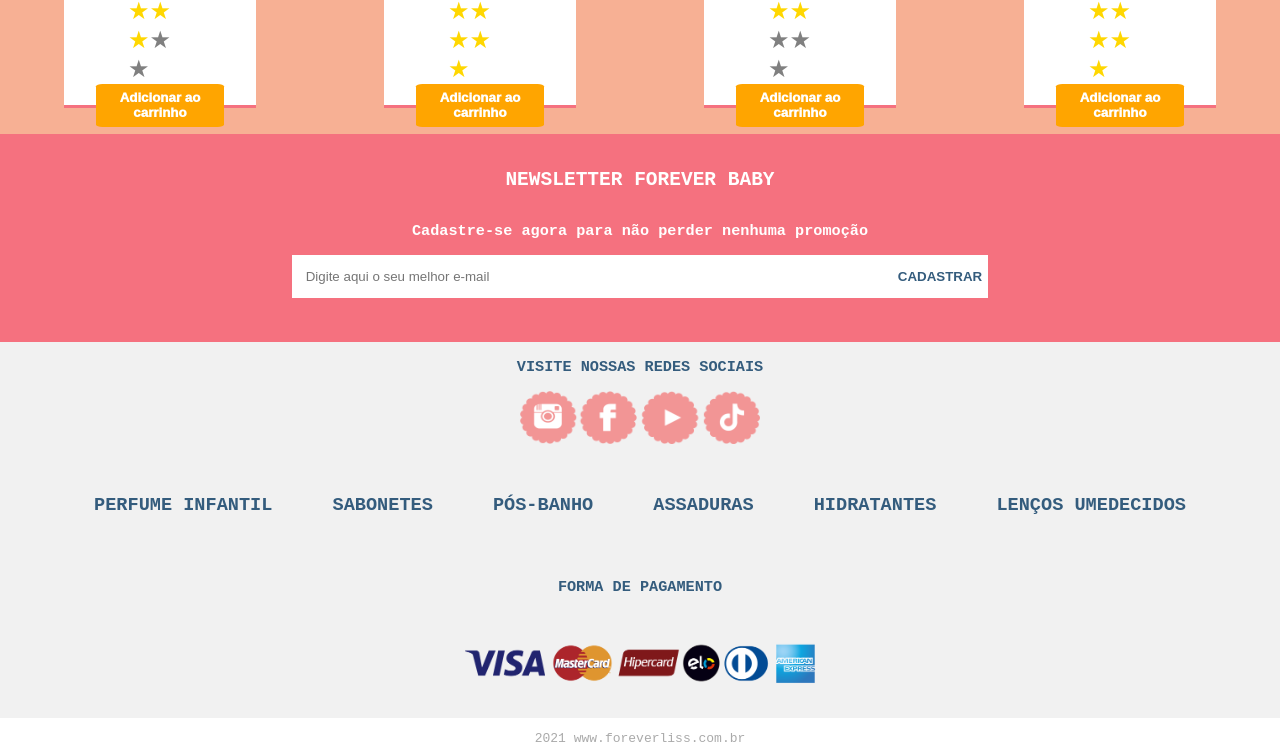
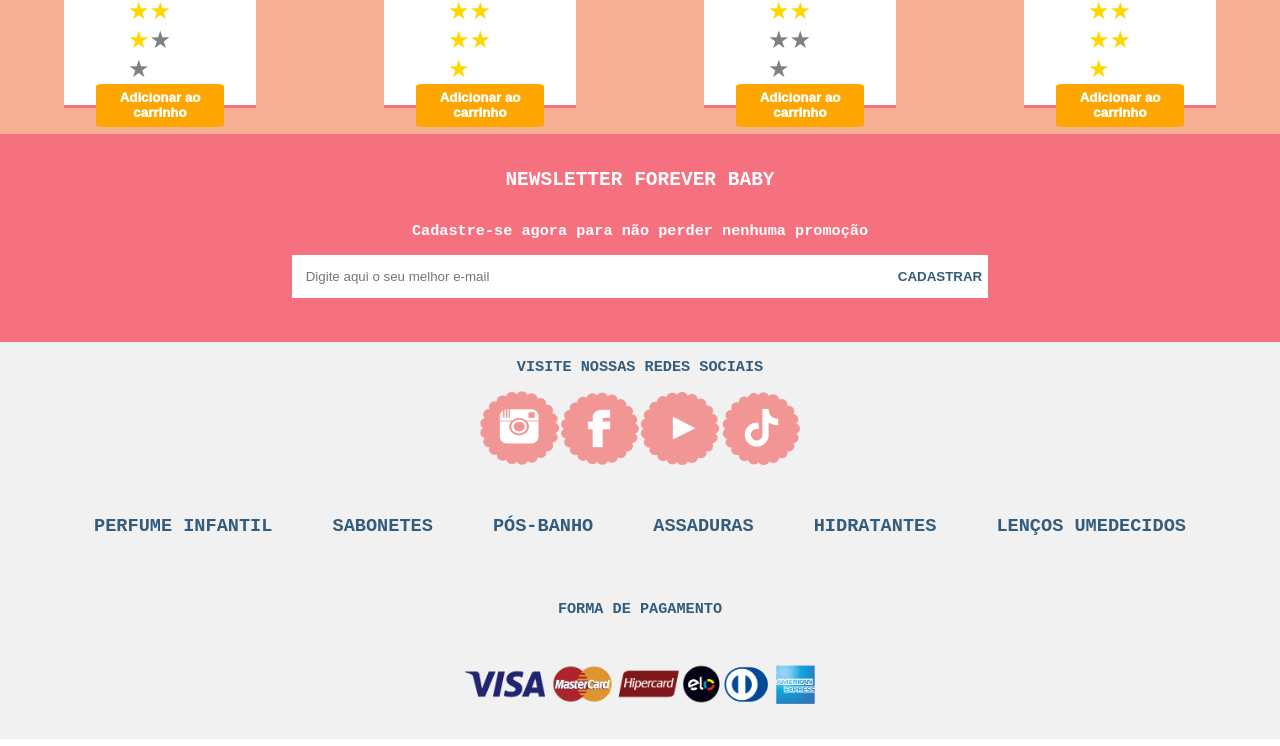
Before and after one commit to matheustkaczyk/desafio-tecnico-foreverliss, a React (Create React App) app: page / in a window 1280 px wide. Shown: the part 1567-2313 px from the top of the page. Built offline with nearby package versions, Linux system fonts and the light colour scheme.

Commit message:
trocando a imagem estatica por imagem individual de social, adicionando href aos mesmos

```diff
--- a/src/App.scss
+++ b/src/App.scss
@@ -197,9 +197,11 @@ footer {
   .social {
     text-align: center;
 
-    img {
-      width: 15rem;
-      height: auto;
+    a {
+      img {
+        width: 5rem;
+        height: auto;
+      }
     }
   }
 
--- a/src/components/Footer/index.js
+++ b/src/components/Footer/index.js
@@ -1,23 +1,37 @@
 import React from 'react';
 
-import SocialMedia from '../../images/socialMedia.png';
 import PaymentInfo from '../../images/paymentInfo.png';
+import socialMediaInsta from '../../images/socialMediaInst.png';
+import socialMediaFace from '../../images/socialMediaFace.png';
+import socialMediaYt from '../../images/socialMediaYt.png';
+import socialMediaTik from '../../images/socialMediaTik.png';
 
 const Footer = () => {
   return(
     <footer>
       <div className="social">
         <h3>VISITE NOSSAS REDES SOCIAIS</h3>
-        <img src={ SocialMedia } alt="informações redes sociais" />
+        <a href="https://www.instagram.com/foreverliss/">
+          <img src={ socialMediaInsta } alt="informações redes sociais" />
+        </a>
+        <a href="https://www.facebook.com/foreverliss">
+          <img src={ socialMediaFace } alt="informações redes sociais" />
+        </a>
+        <a href="https://www.youtube.com/c/ForeverLissOficial">
+          <img src={ socialMediaYt } alt="informações redes sociais" />
+        </a>
+        <a href="https://www.tiktok.com/@foreverlissprofessional">
+          <img src={ socialMediaTik } alt="informações redes sociais" />
+        </a>
       </div>
 
       <nav className="footer-nav">
-        <a>PERFUME INFANTIL</a>
-        <a>SABONETES</a>
-        <a>PÓS-BANHO</a>
-        <a>ASSADURAS</a>
-        <a>HIDRATANTES</a>
-        <a>LENÇOS UMEDECIDOS</a>
+        <a href="/">PERFUME INFANTIL</a>
+        <a href="/">SABONETES</a>
+        <a href="/">PÓS-BANHO</a>
+        <a href="/">ASSADURAS</a>
+        <a href="/">HIDRATANTES</a>
+        <a href="/">LENÇOS UMEDECIDOS</a>
       </nav>
 
       <div className="payment">
```
Also changed, not shown: src/images/socialMedia.png (deleted).
